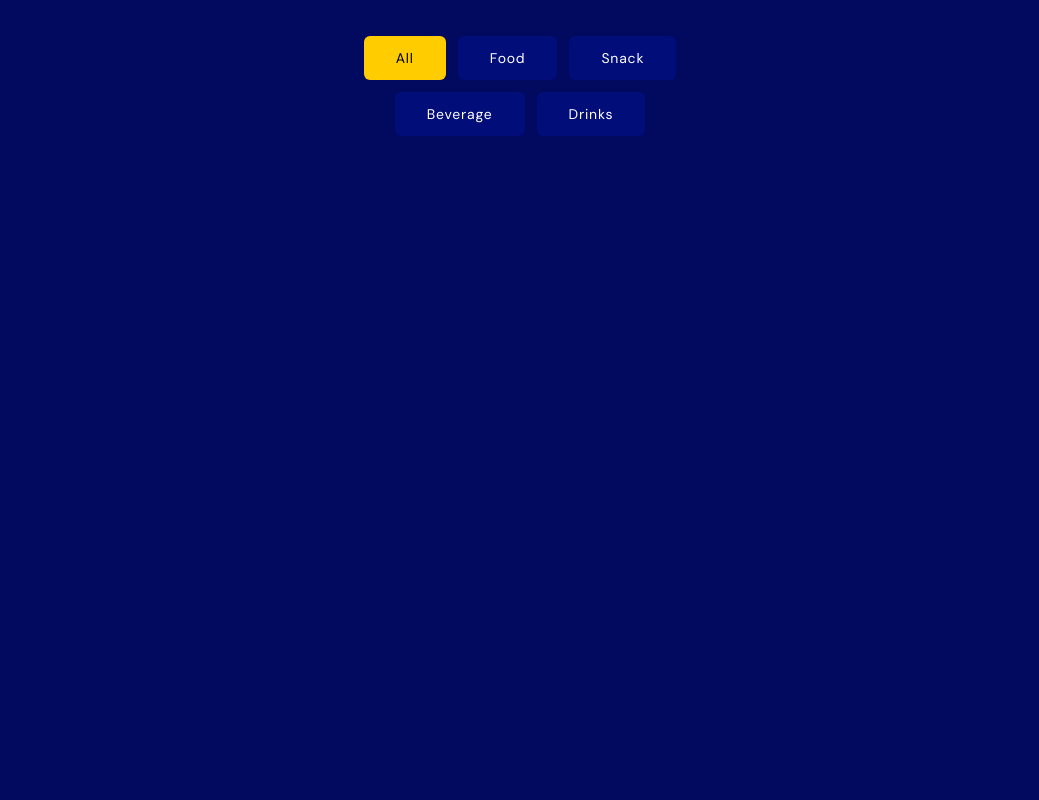
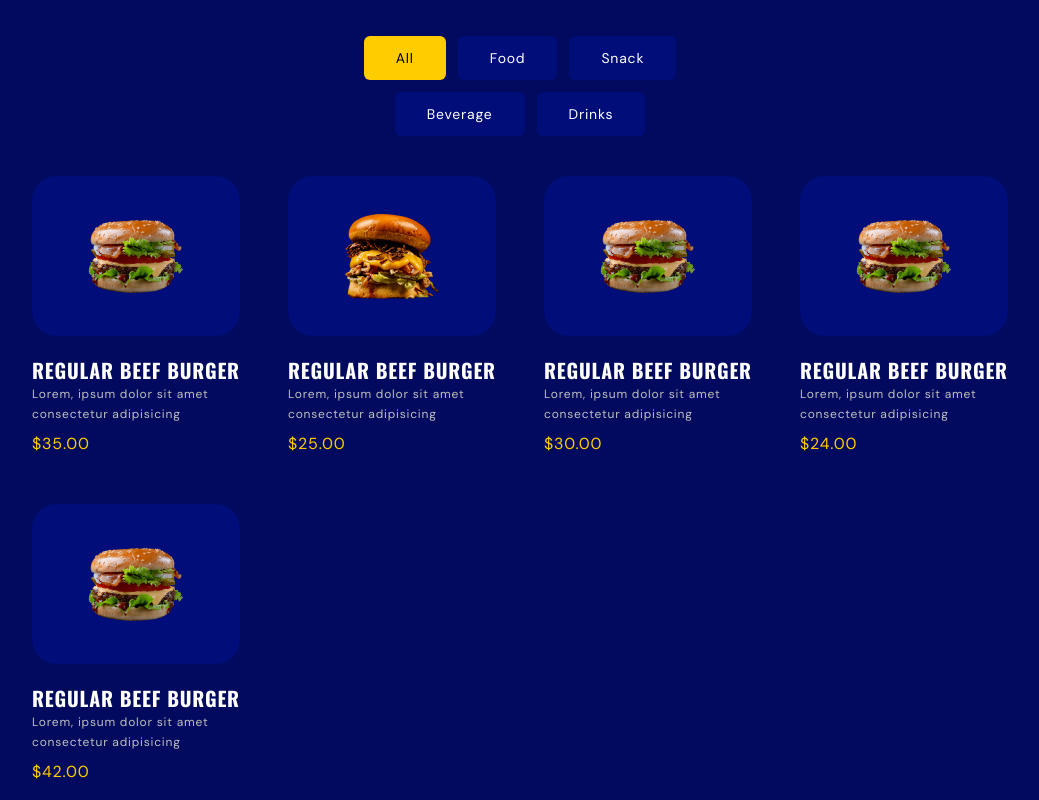
Before and after one commit to packaging03/IBurgerDapp, a Next.js app: page / in a window 1280 px wide. Shown: the part 1815-2615 px from the top of the page, without its empty margins (120-1159 px from the left). Before the commit the page ends 2007 px from the top, so only its background shows below. Built offline with nearby package versions, Linux system fonts and the light colour scheme; some icons are missing.

Commit message:
added menu items

```diff
--- a/app/components/Menu.tsx
+++ b/app/components/Menu.tsx
@@ -1,5 +1,11 @@
 "use client";
 import React from "react";
+import burger1 from "../assets/img/burger-1.png";
+import burger2 from "../assets/img/burger-2.png";
+import burger3 from "../assets/img/burger-3.png";
+import burger4 from "../assets/img/burger-4.png";
+import burger5 from "../assets/img/burger-5.png";
+import Image from "next/image";
 
 const Menu = () => {
   const processActiveMenu = (element: string) => {
@@ -72,6 +78,143 @@ const Menu = () => {
             </ul>
           </div>
         </div>
+
+        <div>
+          <ul className="grid grid-cols-1 gap-5 md:grid-cols-2 lg:grid-cols-4 lg:gap-12">
+            {/* food */}
+            <li>
+              <div
+                className="h-56 grid place-items-center
+              bg-primaryColorLight rounded-3xl
+              hover:bg-secondaryColor ease-linear duration-200 lg:h-40"
+              >
+                <Image
+                  className="w-40 hover:scale-110 ease-linear duration-200 md:w-48 lg:w-24"
+                  src={burger1}
+                  alt="Food Image"
+                  priority
+                />
+              </div>
+
+              <div className="pt-5">
+                <div className="mb-2">
+                  <h4 className="card__title">Regular beef burger</h4>
+                  <p className="paragraph">
+                    Lorem, ipsum dolor sit amet consectetur adipisicing
+                  </p>
+                </div>
+
+                <p className="text-secondaryColor">$35.00</p>
+              </div>
+            </li>
+
+            <li>
+              <div
+                className="h-56 grid place-items-center
+              bg-primaryColorLight rounded-3xl
+              hover:bg-secondaryColor ease-linear duration-200 lg:h-40"
+              >
+                <Image
+                  className="w-40 hover:scale-110 ease-linear duration-200 md:w-48 lg:w-24"
+                  src={burger2}
+                  alt="Food Image"
+                  priority
+                />
+              </div>
+
+              <div className="pt-5">
+                <div className="mb-2">
+                  <h4 className="card__title">Regular beef burger</h4>
+                  <p className="paragraph">
+                    Lorem, ipsum dolor sit amet consectetur adipisicing
+                  </p>
+                </div>
+
+                <p className="text-secondaryColor">$25.00</p>
+              </div>
+            </li>
+
+            <li>
+              <div
+                className="h-56 grid place-items-center
+              bg-primaryColorLight rounded-3xl
+              hover:bg-secondaryColor ease-linear duration-200 lg:h-40"
+              >
+                <Image
+                  className="w-40 hover:scale-110 ease-linear duration-200 md:w-48 lg:w-24"
+                  src={burger1}
+                  alt="Food Image"
+                  priority
+                />
+              </div>
+
+              <div className="pt-5">
+                <div className="mb-2">
+                  <h4 className="card__title">Regular beef burger</h4>
+                  <p className="paragraph">
+                    Lorem, ipsum dolor sit amet consectetur adipisicing
+                  </p>
+                </div>
+
+                <p className="text-secondaryColor">$30.00</p>
+              </div>
+            </li>
+
+            <li>
+              <div
+                className="h-56 grid place-items-center
+              bg-primaryColorLight rounded-3xl
+              hover:bg-secondaryColor ease-linear duration-200 lg:h-40"
+              >
+                <Image
+                  className="w-40 hover:scale-110 ease-linear duration-200 md:w-48 lg:w-24"
+                  src={burger1}
+                  alt="Food Image"
+                  priority
+                />
+              </div>
+
+              <div className="pt-5">
+                <div className="mb-2">
+                  <h4 className="card__title">Regular beef burger</h4>
+                  <p className="paragraph">
+                    Lorem, ipsum dolor sit amet consectetur adipisicing
+                  </p>
+                </div>
+
+                <p className="text-secondaryColor">$24.00</p>
+              </div>
+            </li>
+
+            <li>
+              <div
+                className="h-56 grid place-items-center
+              bg-primaryColorLight rounded-3xl
+              hover:bg-secondaryColor ease-linear duration-200 lg:h-40"
+              >
+                <Image
+                  className="w-40 hover:scale-110 ease-linear duration-200 md:w-48 lg:w-24"
+                  src={burger1}
+                  alt="Food Image"
+                  priority
+                />
+              </div>
+
+              <div className="pt-5">
+                <div className="mb-2">
+                  <h4 className="card__title">Regular beef burger</h4>
+                  <p className="paragraph">
+                    Lorem, ipsum dolor sit amet consectetur adipisicing
+                  </p>
+                </div>
+
+                <p className="text-secondaryColor">$42.00</p>
+              </div>
+            </li>
+
+
+          </ul>
+        </div>
       </div>
     </section>
   );
```
